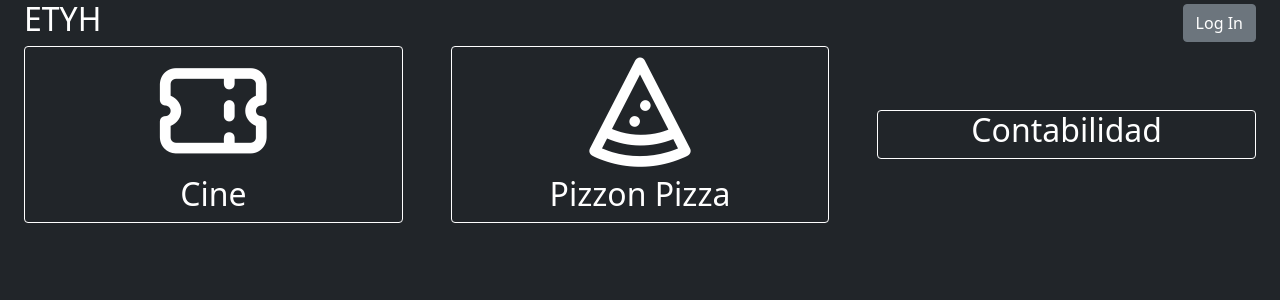
After one commit to APA1112/SymfonyBowling, a Symfony app: template templates/Main/main.html.twig in a window 1280 px wide. The commit adds this page. Shown: the top 300 px of the page. Run offline with Twig, Linux system fonts and the light colour scheme; the template is opened without the code that fills it, so the values that code supplies are empty; some libraries are stand-ins or nearby versions.

Commit message:
Creating main screen

```diff
--- /dev/null
+++ b/templates/Main/main.html.twig
@@ -0,0 +1,35 @@
+{% extends './base.html.twig' %}
+
+{% block body %}
+    <div class="container-fluid">
+        <div class="row justify-content-between align-items-center text-white">
+            <div class="col">
+                <h2 class="text-white">ETYH</h2>
+            </div>
+            <div class="col-auto">
+                <button class="btn btn-secondary">
+                    Log In
+                    <i class="ti ti-user-filled"></i>
+                </button>
+            </div>
+        </div>
+    </div>
+
+
+    <div class="container-fluid light d-flex justify-content-center align-items-center gap-5 text-white" style='cursor:pointer;'>
+        <div class="border border-white rounded text-center" style="height: 100%; width: 100%;">
+            <i class="ti ti-ticket" style='font-size: 8rem;'></i>
+            <h2 class="text-white">Cine</h2>
+        </div>
+
+        <div class="border border-white rounded text-center" style="height: 100%; width: 100%;">
+            <i class="ti ti-pizza" style='font-size: 8rem;'></i>
+            <h2 class="text-white">Pizzon Pizza</h2>
+        </div>
+
+        <div class="border border-white rounded text-center" style="height: 100%; width: 100%;">
+            <i class="ti ti-cash-banknote-filled" style='font-size: 8rem;'></i>
+            <h2 class="text-white">Contabilidad</h2>
+        </div>
+    </div>
+{% endblock %}
--- a/templates/base.html.twig
+++ b/templates/base.html.twig
@@ -7,13 +7,18 @@
         {# Run `composer require symfony/webpack-encore-bundle` to start using Symfony UX #}
         {% block stylesheets %}
             {{ encore_entry_link_tags('app') }}
+            <link rel="stylesheet" href="https://cdn.jsdelivr.net/npm/@tabler/icons-webfont@latest/dist/tabler-icons.min.css" />
+            <link href='https://unpkg.com/boxicons@2.1.4/css/boxicons.min.css' rel='stylesheet'>
+            <link href="https://cdn.jsdelivr.net/npm/bootstrap@5.1.3/dist/css/bootstrap.min.css" rel="stylesheet" integrity="sha384-1BmE4kWBq78iYhFldvKuhfTAU6auU8tT94WrHftjDbrCEXSU1oBoqyl2QvZ6jIW3" crossorigin="anonymous">
         {% endblock %}
 
         {% block javascripts %}
             {{ encore_entry_script_tags('app') }}
         {% endblock %}
     </head>
-    <body>
-        {% block body %}{% endblock %}
+    <body class='bg-dark container-fluid'>
+        {% block body %}
+        {% include "./navbar.html.twig" %}
+        {% endblock %}
     </body>
 </html>
```
Also changed, not shown: src/Controller/MainController.php (added, +14 -0 lines), templates/navbar.html.twig (added, +41 -0 lines), src/Controller/TestController.php (deleted).
